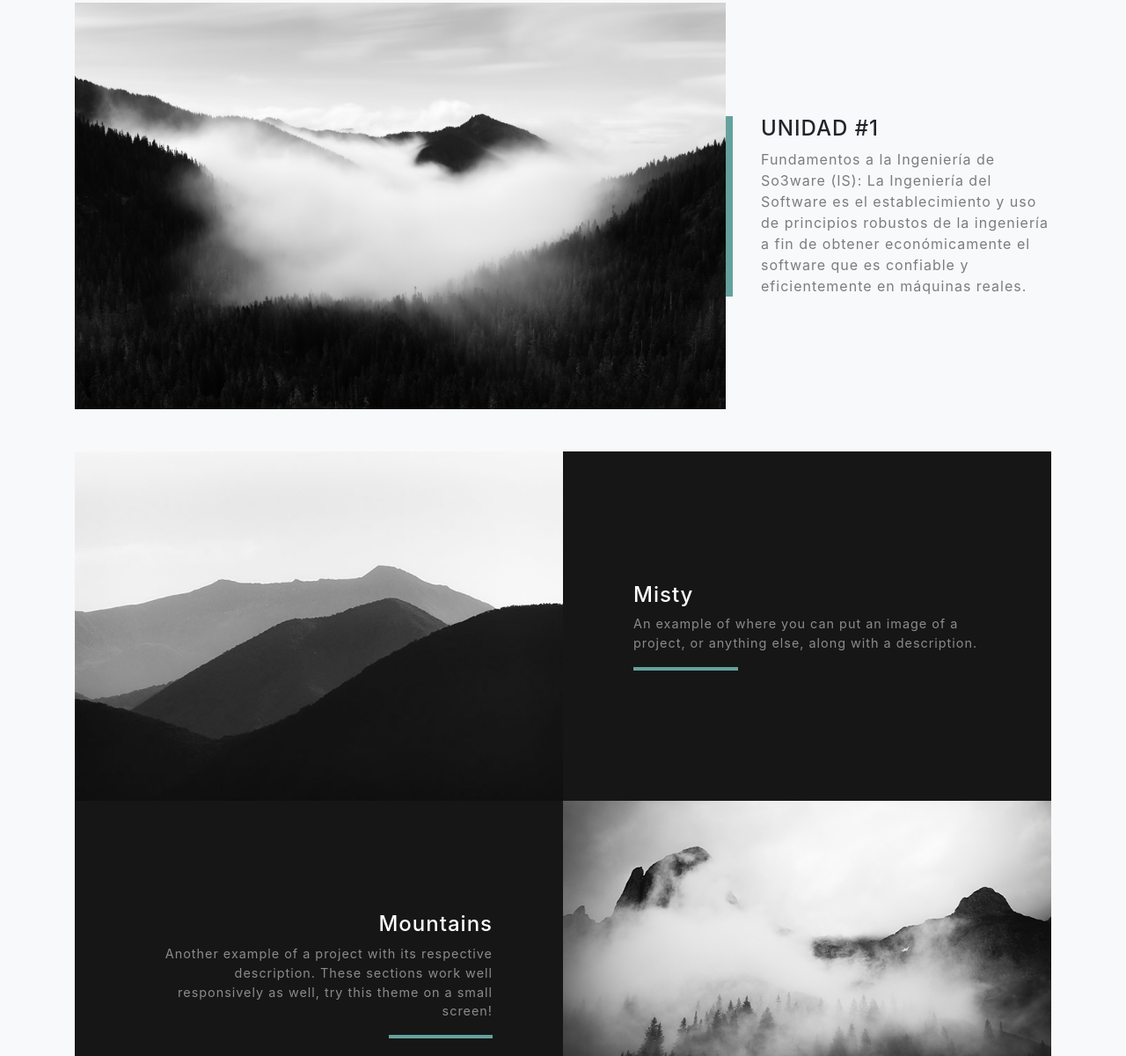
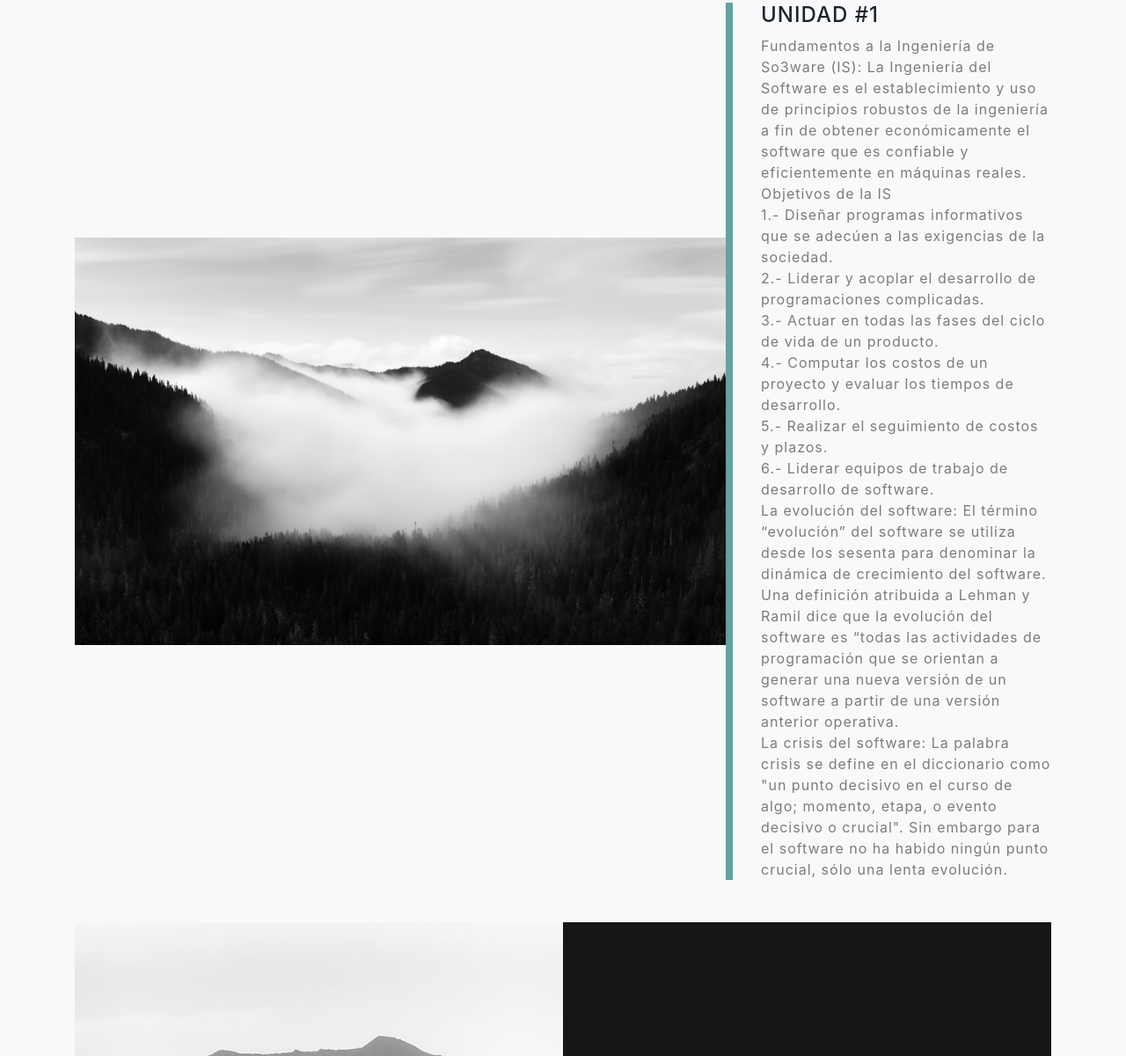
Before and after one commit to Joshtic/joshtic.github.io, a website with bundled scripts: page index.html in a window 1280 px wide. Shown: the part 1914-3114 px from the top of the page at 88% size. Built offline with nearby package versions, Linux system fonts and the light colour scheme; files whose address does not match are found by name.

Commit message:
Update index.html

```diff
--- a/index.html
+++ b/index.html
@@ -92,6 +92,16 @@
           <div class="featured-text text-center text-lg-left">
             <h4>UNIDAD #1</h4>
             <p class="text-black-50 mb-0">Fundamentos a la Ingeniería de So3ware (IS): La Ingeniería del Software es el establecimiento y uso de principios robustos de la ingeniería a fin de obtener económicamente el software que es confiable y eficientemente en máquinas reales.</p>
+            <p class="text-black-50 mb-0">Objetivos de la IS</p>
+            <p class="text-black-50 mb-0">1.- Diseñar programas informativos que se adecúen a las exigencias de la sociedad.</p>
+            <p class="text-black-50 mb-0">2.- Liderar y acoplar el desarrollo de programaciones complicadas.</p>
+            <p class="text-black-50 mb-0">3.- Actuar en todas las fases del ciclo de vida de un producto.</p>
+            <p class="text-black-50 mb-0">4.- Computar los costos de un proyecto y evaluar los tiempos de desarrollo.</p>
+            <p class="text-black-50 mb-0">5.- Realizar el seguimiento de costos y plazos.</p>
+            <p class="text-black-50 mb-0">6.- Liderar equipos de trabajo de desarrollo de software.</p>
+            <p class="text-black-50 mb-0">La evolución del software: El término “evolución” del software se utiliza desde los sesenta para denominar la dinámica de crecimiento del software. Una definición atribuida a Lehman y Ramil dice que la evolución del software es “todas las actividades de programación que se orientan a generar una nueva versión de un software a partir de una versión anterior operativa.</p>
+            <p class="text-black-50 mb-0">La crisis del software: La palabra crisis se define en el diccionario como "un punto decisivo en el curso de algo; momento, etapa, o evento decisivo o crucial". Sin embargo para el software no ha habido ningún punto crucial, sólo una lenta evolución.</p>
+
           </div>
         </div>
       </div>
```
